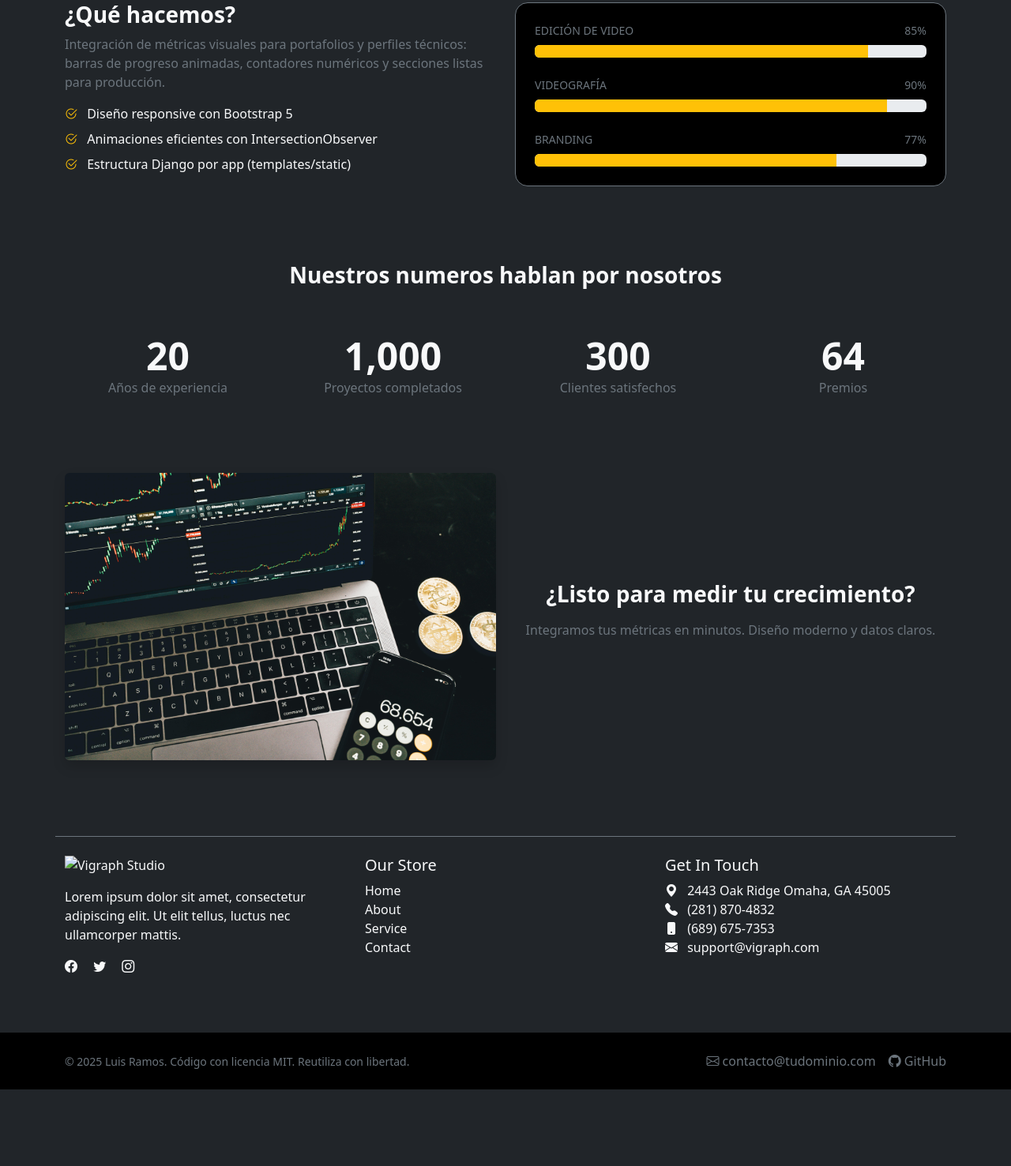
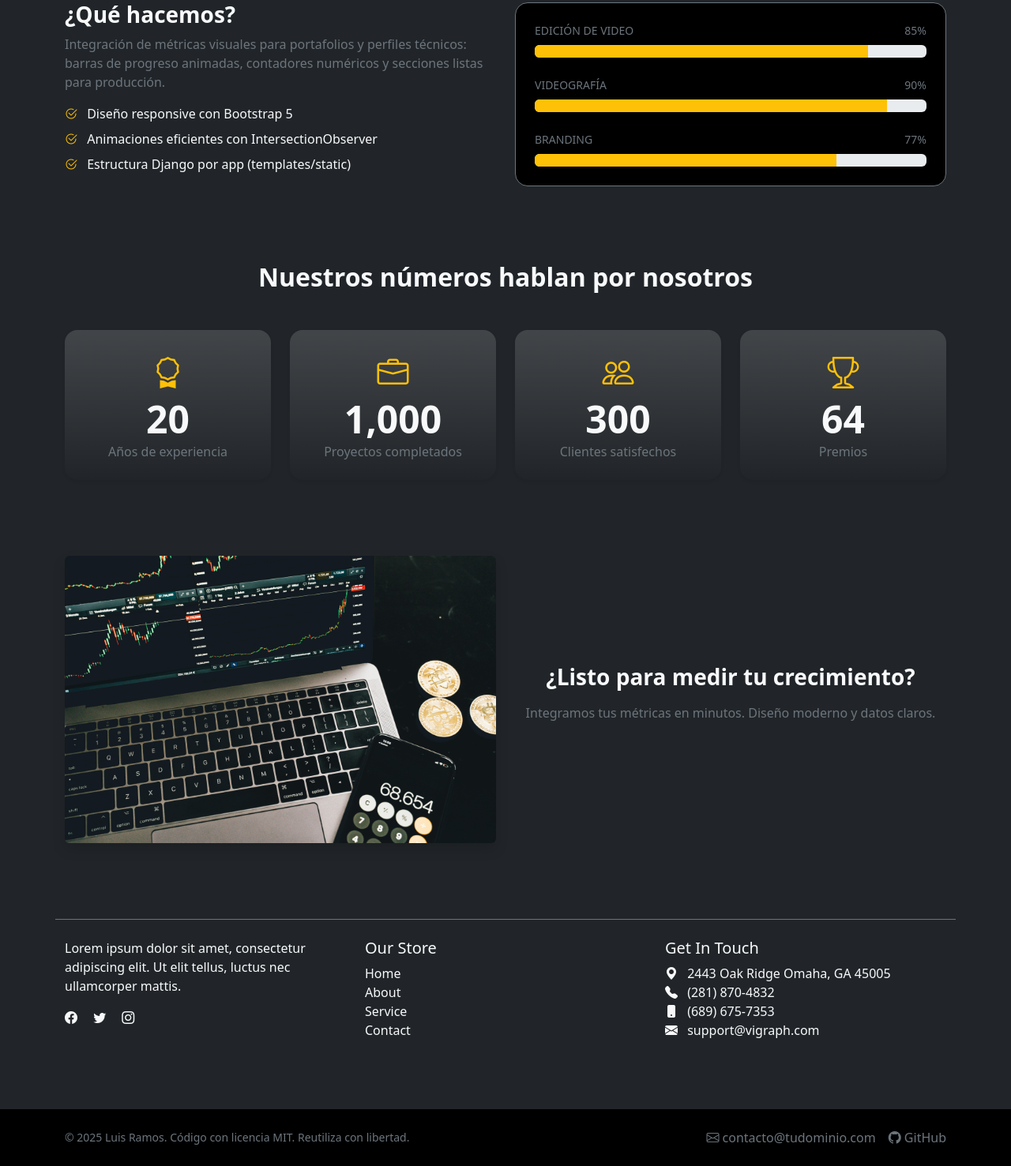
Before and after one commit to luisAngelDev/django-skill-metrics, a Django app: page / in a window 1280 px wide. Shown: the part 513-1990 px from the top of the page at 79% size. Before the commit the page ends 1893 px from the top, so only its background shows below. Run offline with Django 5.2, Linux system fonts and the light colour scheme.

Commit message:
feat: dando estilo a seccion contadores

```diff
--- a/metrics/templates/metrics/our_metrics.html
+++ b/metrics/templates/metrics/our_metrics.html
@@ -77,40 +77,47 @@
 </section>
 
 <!-- CONTADORES -->
-<section class="py-5">
-  <h2 class="h3 fw-bold text-center pb-5">Nuestros numeros hablan por nosotros</h2>
-  <div class="container">
+<section class="py-5 bg-dark text-light">
+  <div class="container text-center">
+    <h2 class="fw-bold mb-5">Nuestros números hablan por nosotros</h2>
     <div class="row text-center gy-4">
+
       <div class="col-6 col-lg-3">
-        <div class="counter-card">
+        <div class="counter-card p-4 rounded-4 shadow-sm bg-gradient">
+          <i class="bi bi-award fs-1 text-warning mb-2"></i>
           <div class="display-5 fw-bold count-up" data-count-to="20">0</div>
-          <div class="text-secondary">Años de experiencia</div>
+          <p class="mb-0 text-secondary">Años de experiencia</p>
         </div>
       </div>
 
       <div class="col-6 col-lg-3">
-        <div class="counter-card">
+        <div class="counter-card p-4 rounded-4 shadow-sm bg-gradient">
+          <i class="bi bi-briefcase fs-1 text-warning mb-2"></i>
           <div class="display-5 fw-bold count-up" data-count-to="1000">0</div>
-          <div class="text-secondary">Proyectos completados</div>
+          <p class="mb-0 text-secondary">Proyectos completados</p>
         </div>
       </div>
 
       <div class="col-6 col-lg-3">
-        <div class="counter-card">
+        <div class="counter-card p-4 rounded-4 shadow-sm bg-gradient">
+          <i class="bi bi-people fs-1 text-warning mb-2"></i>
           <div class="display-5 fw-bold count-up" data-count-to="300">0</div>
-          <div class="text-secondary">Clientes satisfechos</div>
+          <p class="mb-0 text-secondary">Clientes satisfechos</p>
         </div>
       </div>
 
       <div class="col-6 col-lg-3">
-        <div class="counter-card">
+        <div class="counter-card p-4 rounded-4 shadow-sm bg-gradient">
+          <i class="bi bi-trophy fs-1 text-warning mb-2"></i>
           <div class="display-5 fw-bold count-up" data-count-to="64">0</div>
-          <div class="text-secondary">Premios</div>
+          <p class="mb-0 text-secondary">Premios</p>
         </div>
       </div>
+
     </div>
   </div>
 </section>
+
 
 
 <!-- CTA -->
@@ -144,7 +151,7 @@
 
       <!-- Logo y descripción -->
       <div class="col-md-4 mb-4">
-        <img src="" alt="Vigraph Studio" class="mb-3" style="max-width: 150px;">
+
         <p>Lorem ipsum dolor sit amet, consectetur adipiscing elit. Ut elit tellus, luctus nec ullamcorper mattis.</p>
         <div>
           <a href="#" class="text-light me-3"><i class="bi bi-facebook"></i></a>
```
Also changed, not shown: metrics/static/metrics/css/styles.css (+14 -0 lines).
